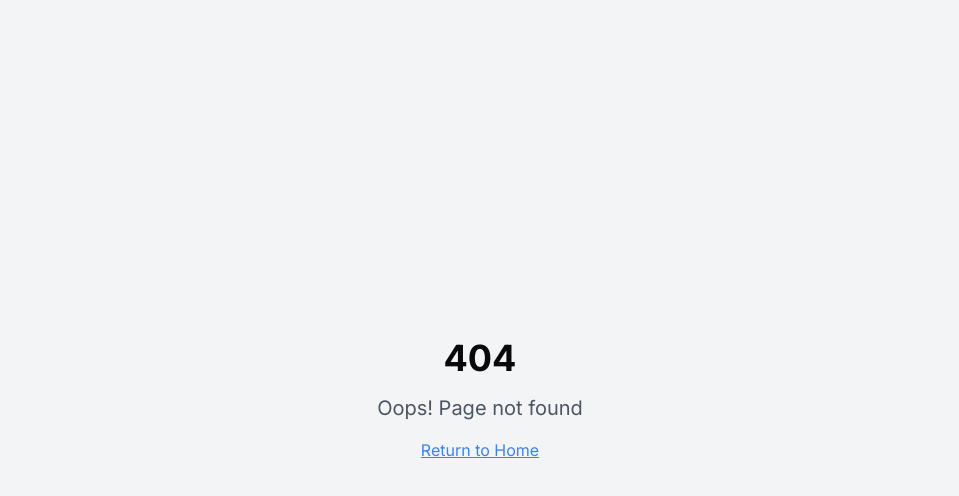
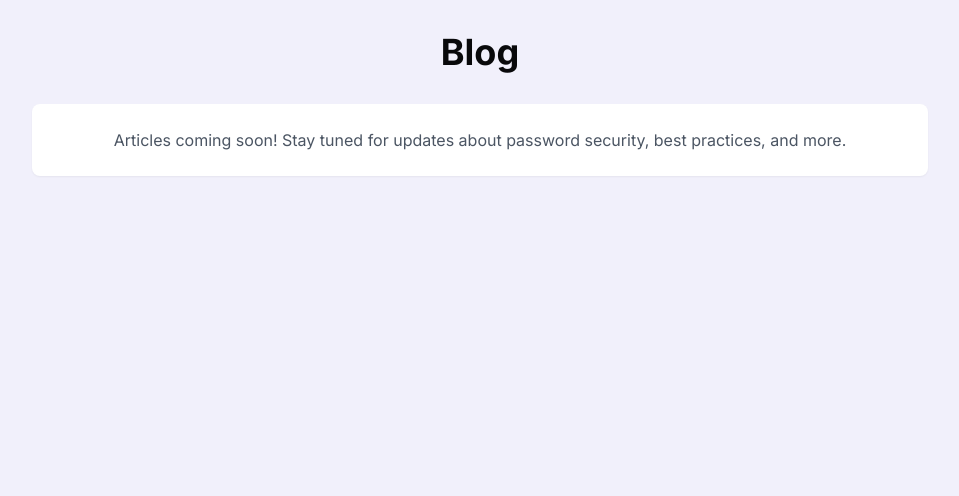
Before and after one commit to AbconBuzyApp/forti-pass-forge, a React (Vite) app: page /blog in a window 1280 px wide. Before the commit this address had no page. Shown: the top 496 px of the page, without its empty margins (160-1119 px from the left). Built offline with nearby package versions, Linux system fonts and the light colour scheme.

Commit message:
Add blog page
Create a new page for blog articles.

```diff
--- a/src/App.tsx
+++ b/src/App.tsx
@@ -1,4 +1,3 @@
-
 import { Toaster } from "@/components/ui/toaster";
 import { Toaster as Sonner } from "@/components/ui/sonner";
 import { TooltipProvider } from "@/components/ui/tooltip";
@@ -10,6 +9,7 @@ import Privacy from "./pages/Privacy";
 import Legal from "./pages/Legal";
 import Contact from "./pages/Contact";
 import NotFound from "./pages/NotFound";
+import Blog from "./pages/Blog";
 
 const queryClient = new QueryClient();
 
@@ -25,6 +25,7 @@ const App = () => (
           <Route path="/privacy" element={<Privacy language="fr" />} />
           <Route path="/legal" element={<Legal language="fr" />} />
           <Route path="/contact" element={<Contact language="fr" />} />
+          <Route path="/blog" element={<Blog language="fr" />} />
           <Route path="*" element={<NotFound />} />
         </Routes>
       </BrowserRouter>
--- /dev/null
+++ b/src/pages/Blog.tsx
@@ -0,0 +1,25 @@
+
+import { Language } from "@/types";
+
+interface BlogProps {
+  language: Language;
+}
+
+const Blog = ({ language }: BlogProps) => {
+  return (
+    <div className="min-h-screen bg-fortipass-soft-gray">
+      <main className="container mx-auto px-4 py-8">
+        <h1 className="text-4xl font-bold text-center mb-8">Blog</h1>
+        <div className="max-w-4xl mx-auto">
+          <div className="bg-white rounded-lg shadow-sm p-6 mb-6">
+            <p className="text-gray-600 text-center">
+              Articles coming soon! Stay tuned for updates about password security, best practices, and more.
+            </p>
+          </div>
+        </div>
+      </main>
+    </div>
+  );
+};
+
+export default Blog;
--- a/src/pages/Index.tsx
+++ b/src/pages/Index.tsx
@@ -21,6 +21,7 @@ const Index = () => {
           <div className="flex justify-center space-x-6 py-4">
             <Link to="/" className="text-gray-700 hover:text-fortipass-purple">Home</Link>
             <Link to="/about" className="text-gray-700 hover:text-fortipass-purple">About</Link>
+            <Link to="/blog" className="text-gray-700 hover:text-fortipass-purple">Blog</Link>
             <Link to="/privacy" className="text-gray-700 hover:text-fortipass-purple">Privacy</Link>
             <Link to="/legal" className="text-gray-700 hover:text-fortipass-purple">Legal</Link>
             <Link to="/contact" className="text-gray-700 hover:text-fortipass-purple">Contact</Link>
```
